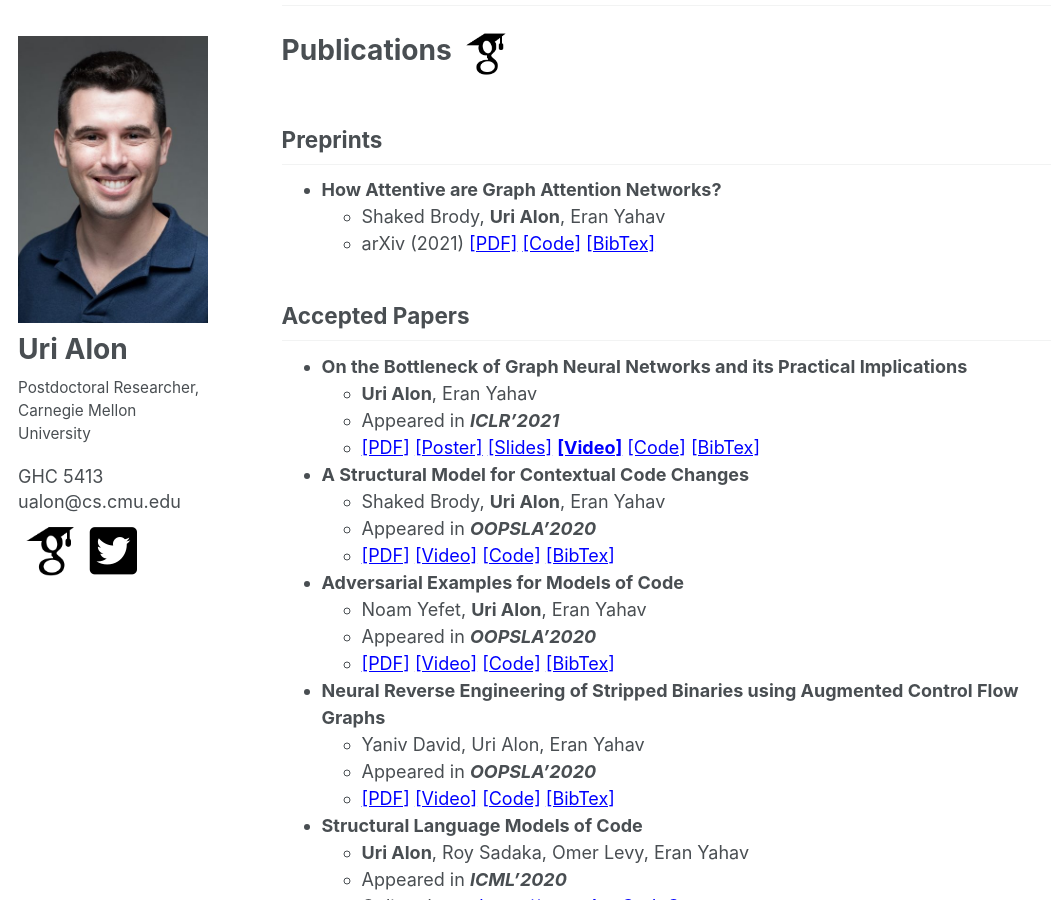
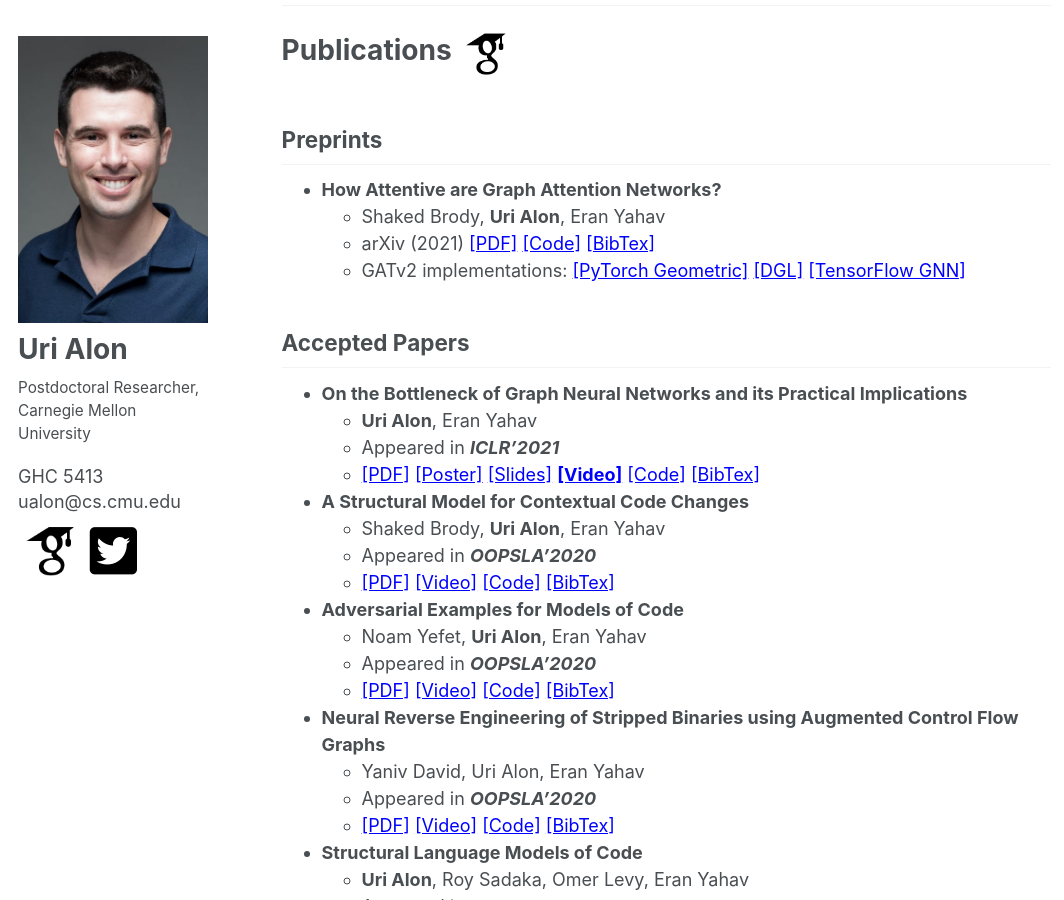
Before and after one commit to urialon/urialon.github.io, a Jekyll site: the page built from _pages/about.md, in a window 1280 px wide and 900 px high, scrolled down 613 px. Shown: the whole window, without its empty margins (0-1064 px from the left). Built offline with Jekyll 4.4.1, drawn with Linux system fonts in a browser that asks for light colours.

Commit message:
GATv2 links

```diff
--- a/_pages/about.md
+++ b/_pages/about.md
@@ -69,6 +69,10 @@ I am happily married to Lee and father of Gur 🙂
 * **How Attentive are Graph Attention Networks?**
     * Shaked Brody, **Uri Alon**, Eran Yahav
     * arXiv (2021) [[PDF]](https://arxiv.org/pdf/2105.14491.pdf){:target="_blank"} [[Code]](https://github.com/tech-srl/how_attentive_are_gats){:target="_blank"} [[BibTex]](https://pastebin.com/raw/u6B1gRbh){:target="_blank"}
+  * GATv2 implementations:
+    [[PyTorch Geometric]](https://pytorch-geometric.readthedocs.io/en/latest/modules/nn.html#torch_geometric.nn.conv.GATv2Conv){:target="_blank"}
+    [[DGL]](https://docs.dgl.ai/en/latest/api/python/nn.pytorch.html#gatv2conv){:target="_blank"}
+    [[TensorFlow GNN]](https://github.com/tensorflow/gnn/blob/main/tensorflow_gnn/docs/api_docs/python/gnn/keras/layers/GATv2.md){:target="_blank"}
 
 ## Accepted Papers
 * **On the Bottleneck of Graph Neural Networks and its Practical Implications**
```
